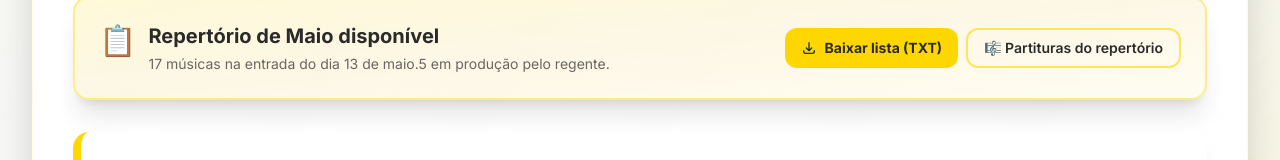
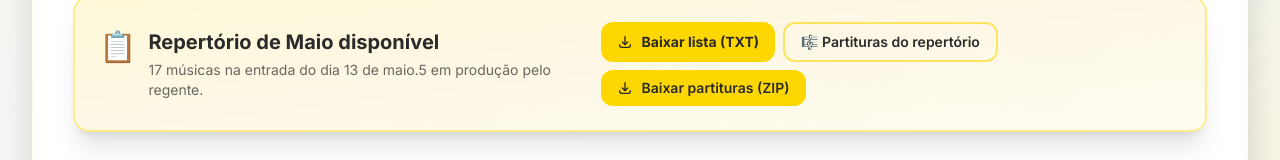
Before and after one commit to joelantonio86/websiterjb, a React (Vite) app in the folder frontend/: page /repertorio-apresentacoes in a window 1280 px wide. Shown: the part 461-621 px from the top of the page. Built offline with nearby package versions, Linux system fonts and the light colour scheme; no server answers.

Commit message:
inserindo repertório para maio 2026

```diff
--- /dev/null
+++ b/frontend/src/components/DownloadMaioRepertoireButton.jsx
@@ -0,0 +1,63 @@
+import { useState } from 'react'
+import { downloadMaioRepertoirePdfs } from '../utils/downloadMaioRepertoire'
+import { showToast } from './Toast'
+
+export default function DownloadMaioRepertoireButton({ className = '', variant = 'default' }) {
+  const [loading, setLoading] = useState(false)
+
+  const handleClick = async () => {
+    if (loading) return
+    setLoading(true)
+    try {
+      const { totalOk, failed } = await downloadMaioRepertoirePdfs()
+      if (totalOk === 0) {
+        showToast('Nenhuma partitura disponível para download.', 'warning', 4000)
+      } else if (failed.length === 0) {
+        showToast(`${totalOk} partituras baixadas com sucesso!`, 'success', 4000)
+      } else {
+        showToast(
+          `${totalOk} baixadas. ${failed.length} não disponíveis: ${failed.slice(0, 2).join(', ')}${failed.length > 2 ? '...' : ''}`,
+          'warning',
+          5000
+        )
+      }
+    } catch (e) {
+      showToast('Erro ao gerar o ZIP. Tente novamente.', 'error', 4000)
+    } finally {
+      setLoading(false)
+    }
+  }
+
+  const baseClass = 'inline-flex items-center justify-center gap-2 px-4 py-2 rounded-xl font-semibold text-sm transition-colors disabled:opacity-70 disabled:cursor-not-allowed'
+  const variantClass =
+    variant === 'primary'
+      ? 'bg-rjb-yellow text-rjb-text hover:bg-yellow-500'
+      : 'border-2 border-rjb-yellow/60 text-rjb-text dark:text-rjb-text-dark hover:bg-rjb-yellow/15'
+
+  return (
+    <button
+      type="button"
+      onClick={handleClick}
+      disabled={loading}
+      className={`${baseClass} ${variantClass} ${className}`}
+      title="Baixa em ZIP as partituras em PDF do repertório de maio"
+    >
+      {loading ? (
+        <>
+          <svg className="w-4 h-4 animate-spin" fill="none" viewBox="0 0 24 24">
+            <circle className="opacity-25" cx="12" cy="12" r="10" stroke="currentColor" strokeWidth="4" />
+            <path className="opacity-75" fill="currentColor" d="M4 12a8 8 0 018-8V0C5.373 0 0 5.373 0 12h4zm2 5.291A7.962 7.962 0 014 12H0c0 3.042 1.135 5.824 3 7.938l3-2.647z" />
+          </svg>
+          Gerando ZIP...
+        </>
+      ) : (
+        <>
+          <svg className="w-4 h-4" fill="none" stroke="currentColor" viewBox="0 0 24 24">
+            <path strokeLinecap="round" strokeLinejoin="round" strokeWidth="2" d="M4 16v1a3 3 0 003 3h10a3 3 0 003-3v-1m-4-4l-4 4m0 0l-4-4m4 4V4" />
+          </svg>
+          Baixar partituras (ZIP)
+        </>
+      )}
+    </button>
+  )
+}
--- a/frontend/src/pages/Home.jsx
+++ b/frontend/src/pages/Home.jsx
@@ -6,6 +6,7 @@ import { AGENDA_EVENTS } from '../data/events'
 import { APRESENTACOES_BY_EVENT } from '../data/videos'
 import { racionais, diversas } from '../data/songs'
 import { REPERTORIO_MAIO_2026 } from '../data/repertorioApresentacoes2026'
+import DownloadMaioRepertoireButton from '../components/DownloadMaioRepertoireButton'
 
 const Home = () => {
   const navigate = useNavigate()
@@ -202,6 +203,7 @@ const Home = () => {
               >
                 🎼 Partituras do repertório
               </Link>
+              <DownloadMaioRepertoireButton variant="primary" />
             </div>
           </div>
           <div className="grid grid-cols-1 sm:grid-cols-2 lg:grid-cols-3 gap-2 text-sm">
--- a/frontend/src/pages/RepertorioApresentacoes.jsx
+++ b/frontend/src/pages/RepertorioApresentacoes.jsx
@@ -2,6 +2,7 @@ import { useEffect, useState } from 'react'
 import { Link } from 'react-router-dom'
 import PageWrapper from '../components/PageWrapper'
 import { REPERTORIO_APRESENTACOES_2026, REPERTORIO_MAIO_2026 } from '../data/repertorioApresentacoes2026'
+import DownloadMaioRepertoireButton from '../components/DownloadMaioRepertoireButton'
 
 const RepertorioApresentacoes = () => {
   const [isVisible, setIsVisible] = useState(false)
@@ -59,6 +60,7 @@ const RepertorioApresentacoes = () => {
               >
                 🎼 Partituras do repertório
               </Link>
+              <DownloadMaioRepertoireButton variant="primary" />
             </div>
           </div>
         </div>
--- /dev/null
+++ b/frontend/src/utils/downloadMaioRepertoire.js
@@ -0,0 +1,76 @@
+import JSZip from 'jszip'
+import { racionais, diversas } from '../data/songs'
+import { REPERTORIO_MAIO_SHEET_IDS } from '../data/repertorioApresentacoes2026'
+import { API_BASE } from '../services/api'
+
+function getMaioSheets() {
+  const allSheets = [
+    ...racionais.map(s => ({ ...s, folder: 'racionais' })),
+    ...diversas.map(s => ({ ...s, folder: 'diversas' })),
+  ]
+  const idSet = new Set(
+    REPERTORIO_MAIO_SHEET_IDS.filter(id => {
+      const dashIdx = id.indexOf('-')
+      const folder = id.slice(0, dashIdx)
+      const mp3 = id.slice(dashIdx + 1)
+      return (folder === 'racionais' ? racionais : diversas).some(s => s.mp3 === mp3)
+    })
+  )
+  return allSheets.filter(s => idSet.has(`${s.folder}-${s.mp3}`))
+}
+
+export async function downloadMaioRepertoirePdfs({ onProgress } = {}) {
+  const sheets = getMaioSheets()
+  if (sheets.length === 0) return { totalOk: 0, failed: [] }
+
+  const failed = []
+  const zip = new JSZip()
+  const racionaisFiles = []
+  const diversasFiles = []
+  const proxyUrl = (folder, file) =>
+    `${API_BASE}/api/public/partituras/proxy?folder=${encodeURIComponent(folder)}&file=${encodeURIComponent(file)}`
+
+  for (let i = 0; i < sheets.length; i++) {
+    const sheet = sheets[i]
+    const url = proxyUrl(sheet.folder, sheet.mp3)
+    try {
+      const res = await fetch(url)
+      if (res.ok) {
+        const blob = await res.blob()
+        const fileName = `${sheet.title.replace(/[/\\?%*:|"<>]/g, '_')}.pdf`
+        const entry = { fileName, blob }
+        if (sheet.folder === 'racionais') racionaisFiles.push(entry)
+        else diversasFiles.push(entry)
+      } else {
+        failed.push(sheet.title)
+      }
+    } catch (e) {
+      failed.push(sheet.title)
+    }
+    onProgress?.(Math.round(((i + 1) / sheets.length) * 90))
+  }
+
+  const totalOk = racionaisFiles.length + diversasFiles.length
+  if (totalOk === 0) return { totalOk: 0, failed }
+
+  onProgress?.(95)
+  if (racionaisFiles.length > 0) {
+    const folder = zip.folder('Racionais')
+    racionaisFiles.forEach(({ fileName, blob }) => folder.file(fileName, blob))
+  }
+  if (diversasFiles.length > 0) {
+    const folder = zip.folder('Outros_Classicos')
+    diversasFiles.forEach(({ fileName, blob }) => folder.file(fileName, blob))
+  }
+
+  const content = await zip.generateAsync({ type: 'blob' })
+  onProgress?.(100)
+
+  const a = document.createElement('a')
+  a.href = URL.createObjectURL(content)
+  a.download = `Partituras_RJB_Repertorio_Maio_${new Date().toISOString().slice(0, 10)}.zip`
+  a.click()
+  URL.revokeObjectURL(a.href)
+
+  return { totalOk, failed }
+}
```
